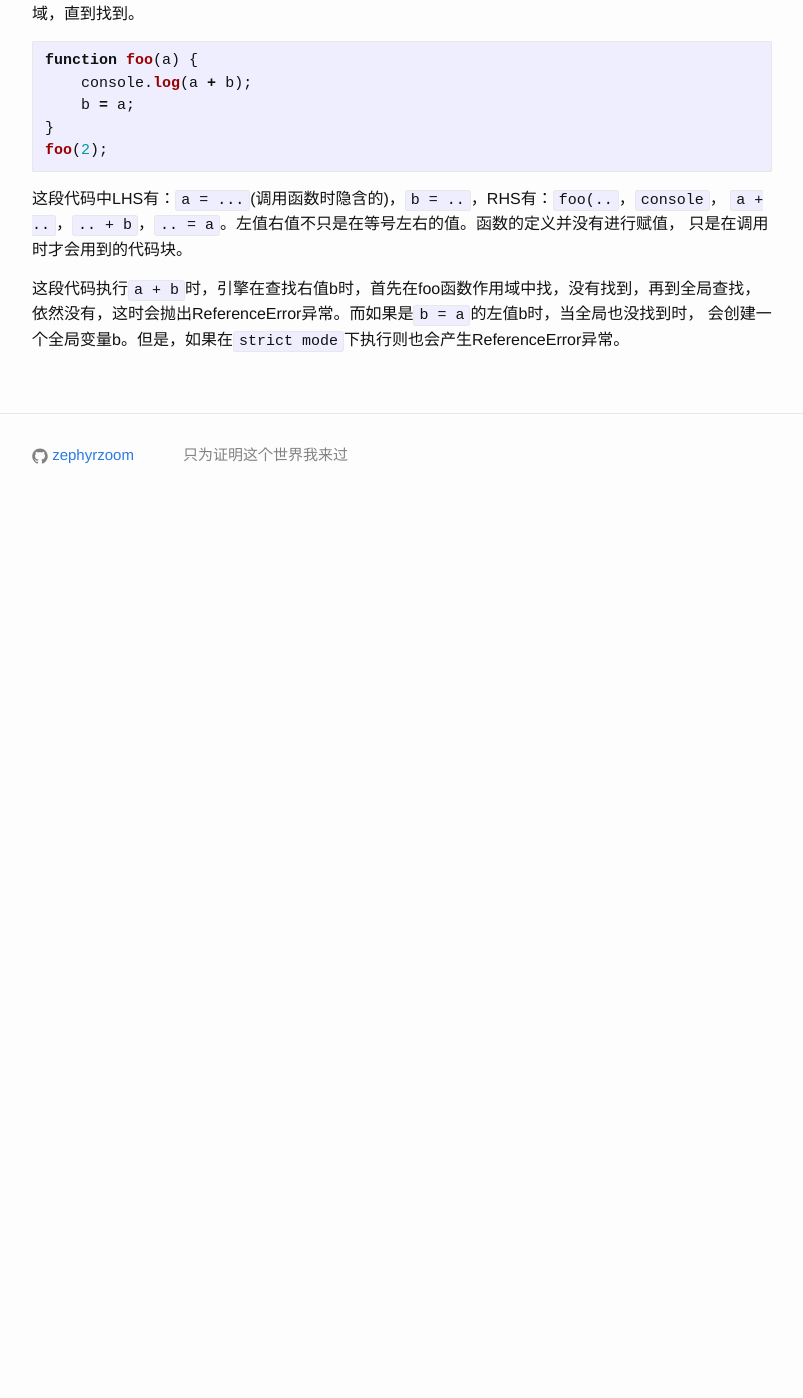
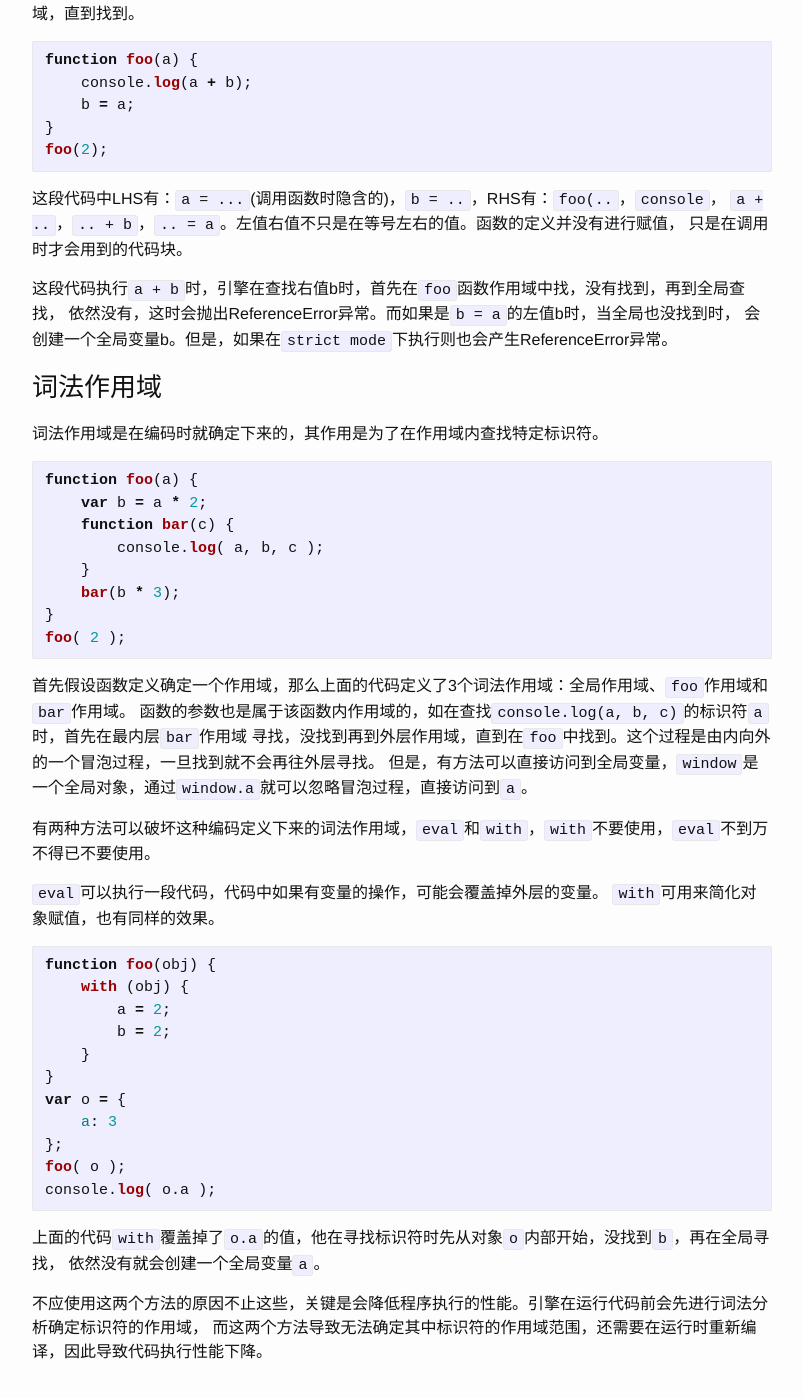
Before and after one commit to zephyrzoom/zephyrzoom.github.io, a Jekyll site: the page built from _posts/2016-08-06-js.md, in a window 1280 px wide and 1400 px high, scrolled down 381 px. Shown: the whole window, without its empty margins (238-1041 px from the left). Built offline with Jekyll 4.4.1, drawn with Linux system fonts in a browser that asks for light colours; before the commit the page ends 908 px from its top, so only the background shows below that.

Commit message:
update js lexing scope

````diff
--- a/_posts/2016-08-06-js.md
+++ b/_posts/2016-08-06-js.md
@@ -23,6 +23,49 @@ foo(2);
 `a + ..`，`.. + b`，`.. = a`。左值右值不只是在等号左右的值。函数的定义并没有进行赋值，
 只是在调用时才会用到的代码块。
 
-这段代码执行`a + b`时，引擎在查找右值b时，首先在foo函数作用域中找，没有找到，再到全局查找，
+这段代码执行`a + b`时，引擎在查找右值b时，首先在`foo`函数作用域中找，没有找到，再到全局查找，
 依然没有，这时会抛出ReferenceError异常。而如果是`b = a`的左值b时，当全局也没找到时，
 会创建一个全局变量b。但是，如果在`strict mode`下执行则也会产生ReferenceError异常。
+
+### 词法作用域
+
+词法作用域是在编码时就确定下来的，其作用是为了在作用域内查找特定标识符。
+
+```javascript
+function foo(a) {
+    var b = a * 2;
+    function bar(c) {
+        console.log( a, b, c );
+    }
+    bar(b * 3);
+}
+foo( 2 );
+```
+首先假设函数定义确定一个作用域，那么上面的代码定义了3个词法作用域：全局作用域、`foo`作用域和`bar`作用域。
+函数的参数也是属于该函数内作用域的，如在查找`console.log(a, b, c)`的标识符`a`时，首先在最内层`bar`作用域
+寻找，没找到再到外层作用域，直到在`foo`中找到。这个过程是由内向外的一个冒泡过程，一旦找到就不会再往外层寻找。
+但是，有方法可以直接访问到全局变量，`window`是一个全局对象，通过`window.a`就可以忽略冒泡过程，直接访问到`a`。
+
+有两种方法可以破坏这种编码定义下来的词法作用域，`eval`和`with`，`with`不要使用，`eval`不到万不得已不要使用。
+
+`eval`可以执行一段代码，代码中如果有变量的操作，可能会覆盖掉外层的变量。
+`with`可用来简化对象赋值，也有同样的效果。
+
+```javascript
+function foo(obj) {
+    with (obj) {
+        a = 2;
+        b = 2;
+    }
+}
+var o = {
+    a: 3
+};
+foo( o );
+console.log( o.a );
+```
+上面的代码`with`覆盖掉了`o.a`的值，他在寻找标识符时先从对象`o`内部开始，没找到`b`，再在全局寻找，
+依然没有就会创建一个全局变量`a`。
+
+不应使用这两个方法的原因不止这些，关键是会降低程序执行的性能。引擎在运行代码前会先进行词法分析确定标识符的作用域，
+而这两个方法导致无法确定其中标识符的作用域范围，还需要在运行时重新编译，因此导致代码执行性能下降。
````
